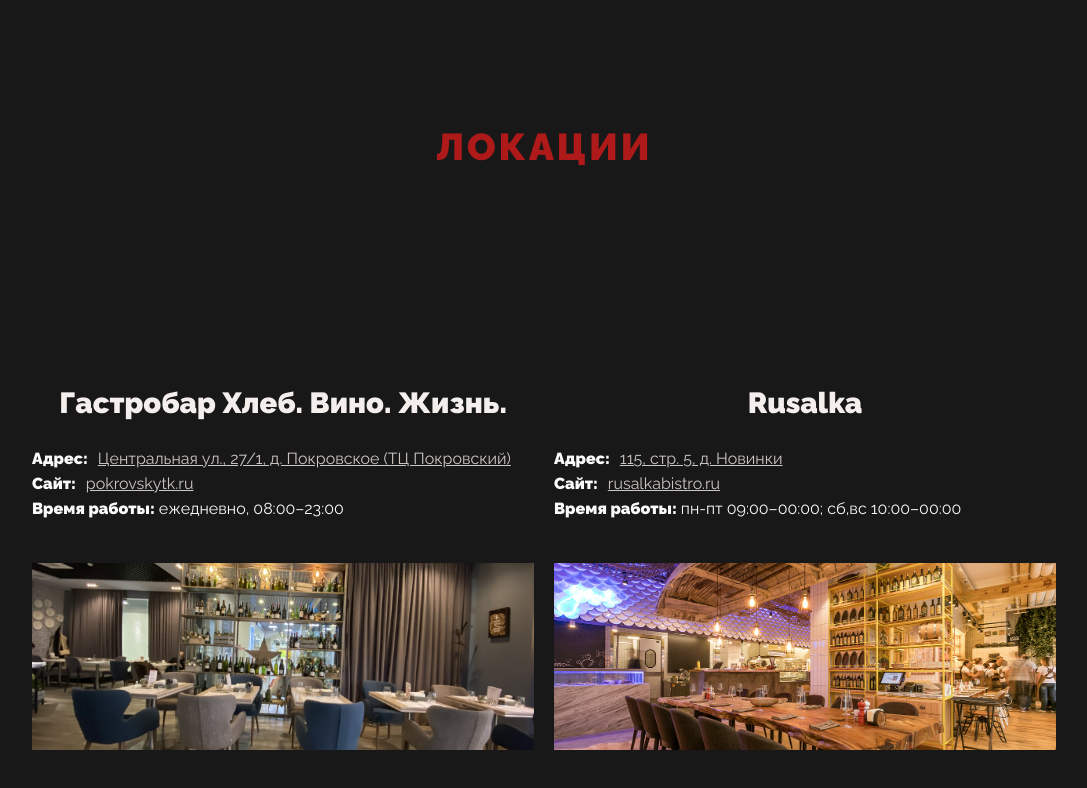
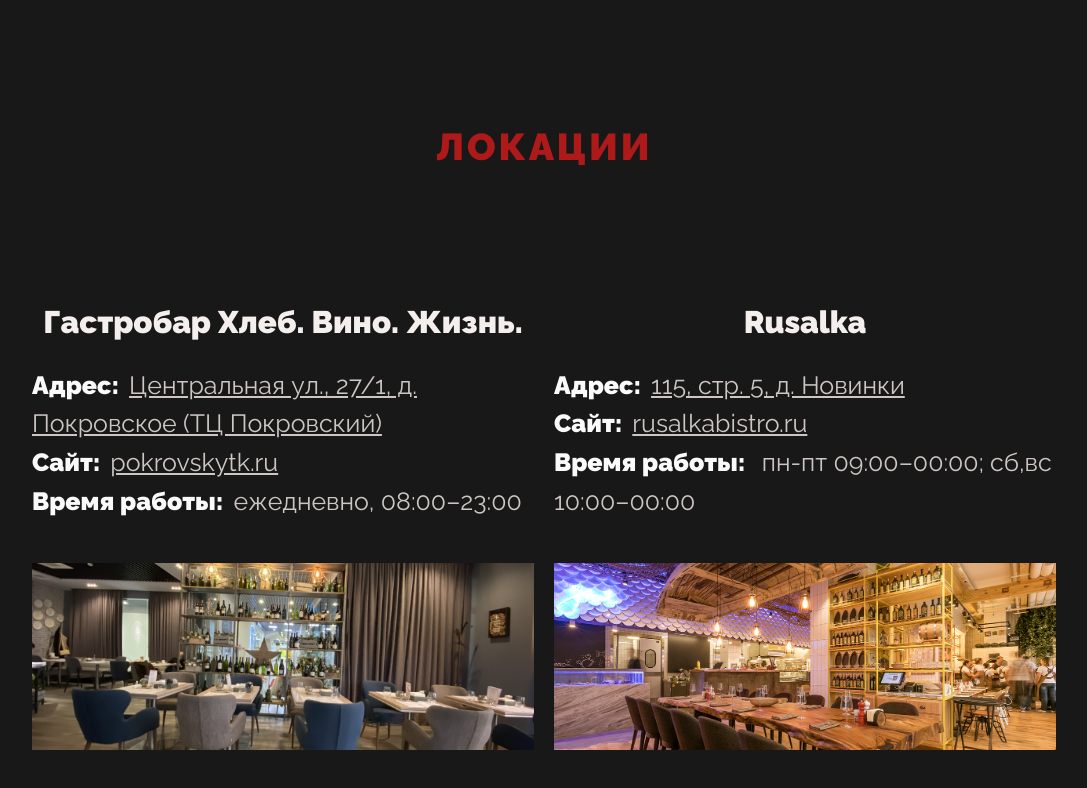
Before and after one commit to avvakumovid/mafia, a Next.js app: page / in a window 1280 px wide. Shown: the part 2982-3770 px from the top of the page, without its empty margins (96-1183 px from the left). Built offline with nearby package versions, Linux system fonts and the light colour scheme.

Commit message:
feat: location font-size color

```diff
--- a/src/pages/index.tsx
+++ b/src/pages/index.tsx
@@ -241,6 +241,7 @@
                 <li>
                   <strong>Адрес:</strong>
                   <a
+                    className='location__info-value'
                     href='https://yandex.ru/profile/1748208192'
                     target='_blank'
                   >
@@ -250,6 +251,7 @@
                 <li>
                   <strong>Сайт:</strong>
                   <a
+                    className='location__info-value'
                     href='http://pokrovskytk.ru/place/gastrobar'
                     target='_blank'
                   >
@@ -257,7 +259,10 @@
                   </a>
                 </li>
                 <li>
-                  <strong>Время работы:</strong> ежедневно, 08:00–23:00
+                  <strong>Время работы:</strong>
+                  <span className='location__info-value'>
+                    ежедневно, 08:00–23:00
+                  </span>
                 </li>
               </ul>
             </div>
@@ -277,6 +282,7 @@
                 <li>
                   <strong>Адрес:</strong>
                   <a
+                  className='location__info-value'
                     href='https://yandex.ru/profile/62326200017'
                     target='_blank'
                   >
@@ -285,13 +291,15 @@
                 </li>
                 <li>
                   <strong>Сайт:</strong>
-                  <a href='https://rusalkabistro.ru/' target='_blank'>
+                  <a
+                  className='location__info-value'
+                  href='https://rusalkabistro.ru/' target='_blank'>
                     rusalkabistro.ru
                   </a>
                 </li>
                 <li>
-                  <strong>Время работы:</strong> пн-пт 09:00–00:00; сб,вс
-                  10:00–00:00
+                  <strong>Время работы:</strong>{' '}
+                  <span className='location__info-value'>пн-пт 09:00–00:00; сб,вс 10:00–00:00</span>
                 </li>
               </ul>
             </div>
--- a/src/styles/styles.css
+++ b/src/styles/styles.css
@@ -344,7 +344,7 @@
 }
 
 .location__item-heading {
-  font-size: calc(var(--index) * 1.4);
+  font-size: calc(var(--index) * 1.5);
   color: var(--color-header);
   margin-bottom: calc(var(--index) * 1);
 
@@ -373,11 +373,11 @@
 }
 
 .location__info-text {
-
+  font-size: calc(var(--index) * 1.2);
   list-style-type: none;
 }
 
-.location__info-text a {
+.location__info-value {
   margin-left: 10px;
   color: var(--color-text);
 }
```
